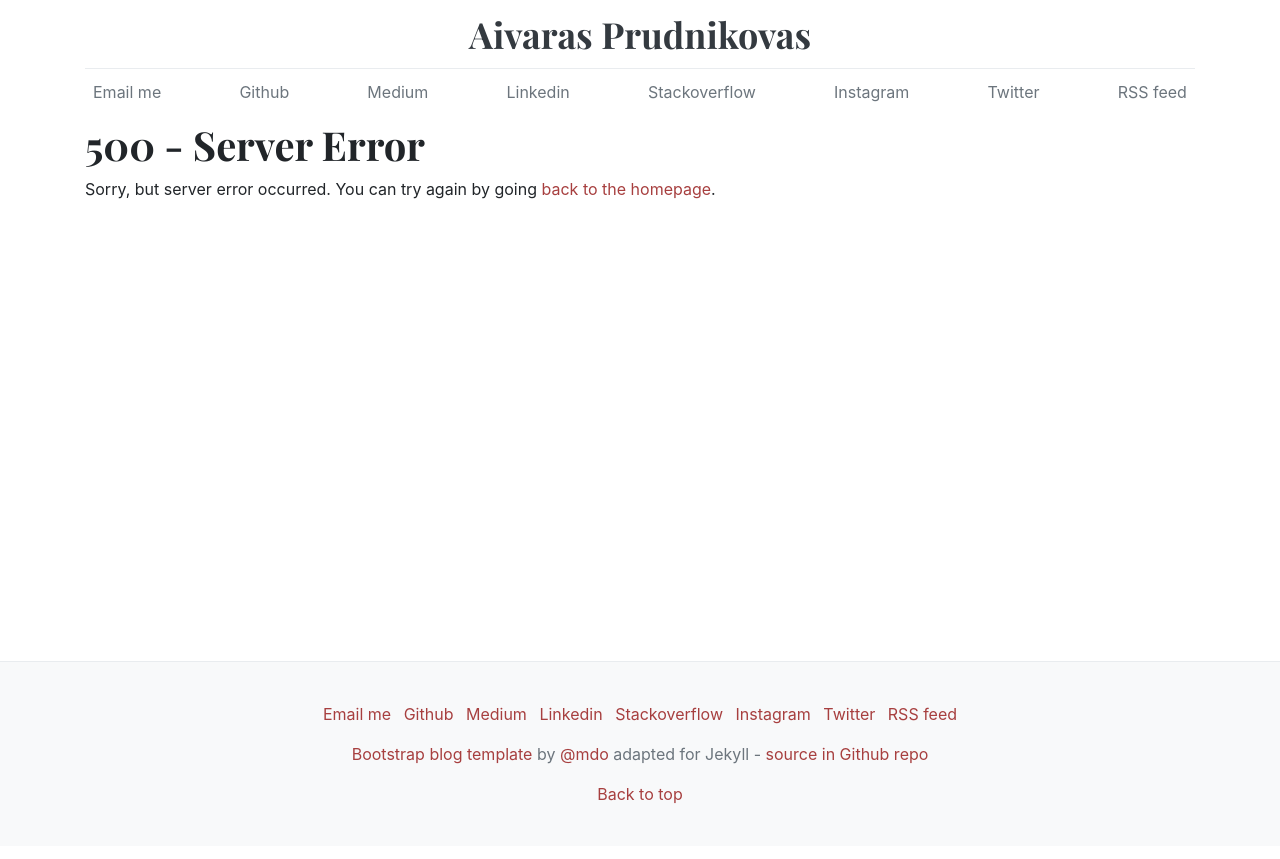
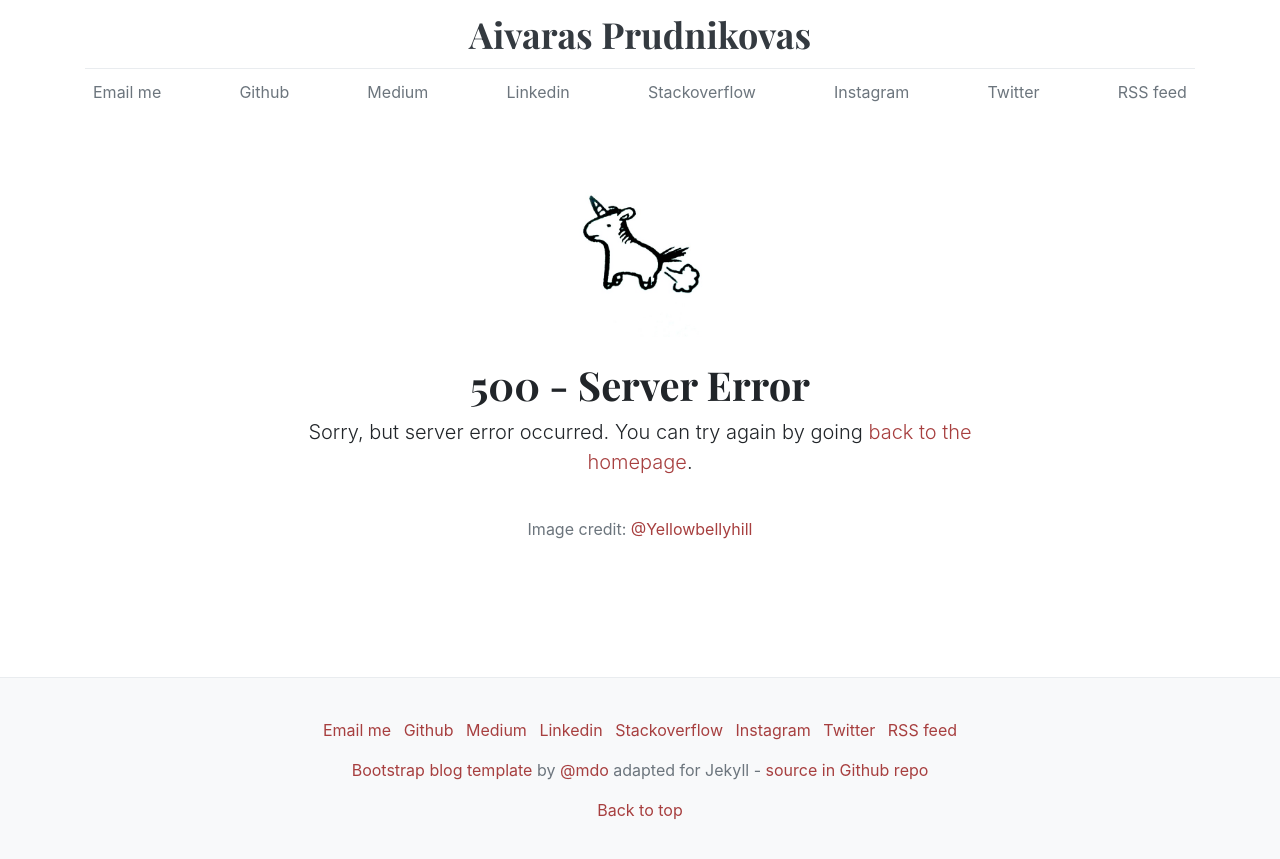
Before and after one commit to ivarprudnikov/ivarprudnikov.com, a Jekyll site: the page built from 500.html, in a window 1280 px wide. Shown: the top 859 px of the page. Built offline with Jekyll 4.4.1, drawn with Linux system fonts in a browser that asks for light colours.

Commit message:
tweak error pages

```diff
--- /dev/null
+++ b/500.html
@@ -0,0 +1,9 @@
+---
+layout: error
+title: 500 - Server Error
+permalink: /500.html
+---
+
+<p class="text-center lead">
+  Sorry, but server error occurred. You can try again by going <a href="{{ site.baseurl }}/">back to the homepage</a>.
+</p>
--- /dev/null
+++ b/_layouts/error.html
@@ -0,0 +1,24 @@
+---
+layout: default
+---
+
+<article class="row my-4 error justify-content-center">
+  <div class="col-lg-8">
+    <figure class="mb-4">
+      <img alt="Farting unicorn" class="mx-auto d-block" height="200" src="/assets/unicorn-fart.jpg" />
+    </figure>
+
+    {% if page.title %}
+      <h1 class="text-center">{{ page.title }}</h1>
+    {% endif %}
+
+    <div class="entry">
+      {{ content }}
+    </div>
+
+  </div>
+</article>
+
+<p class="mt-6 align-text-bottom text-small text-muted text-center">
+  Image credit: <a href="https://www.deviantart.com/yellowbellyhill">@Yellowbellyhill</a>
+</p>
--- a/_layouts/page.html
+++ b/_layouts/page.html
@@ -2,9 +2,11 @@
 layout: default
 ---
 
-<article class="page">
+<article class="my-4 page">
 
-  <h1>{{ page.title }}</h1>
+  {% if page.title %}
+    <h1>{{ page.title }}</h1>
+  {% endif %}
 
   <div class="entry">
     {{ content }}
```
Also changed, not shown: 404.html (added, +9 -0 lines), 404.md (deleted, +0 -7 lines), 500.md (deleted, +0 -7 lines), assets/unicorn-fart.jpg (added).
